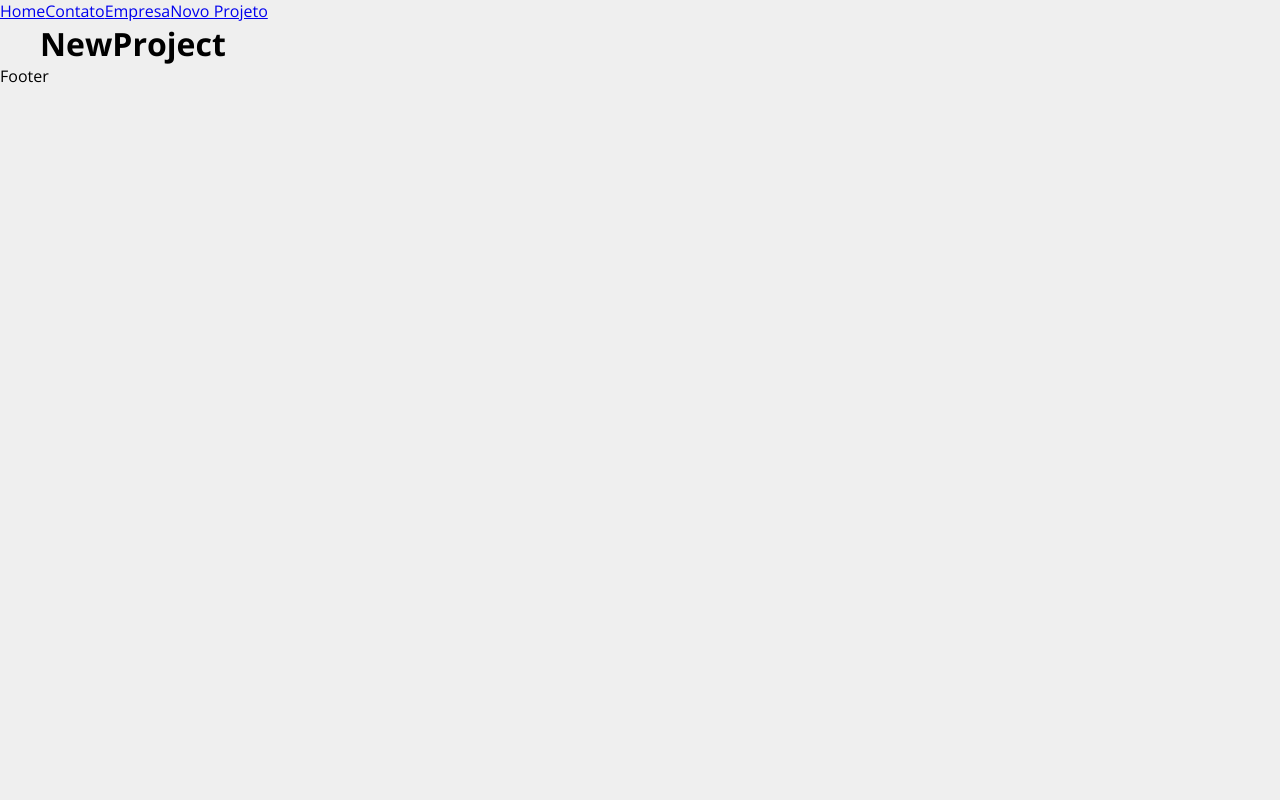
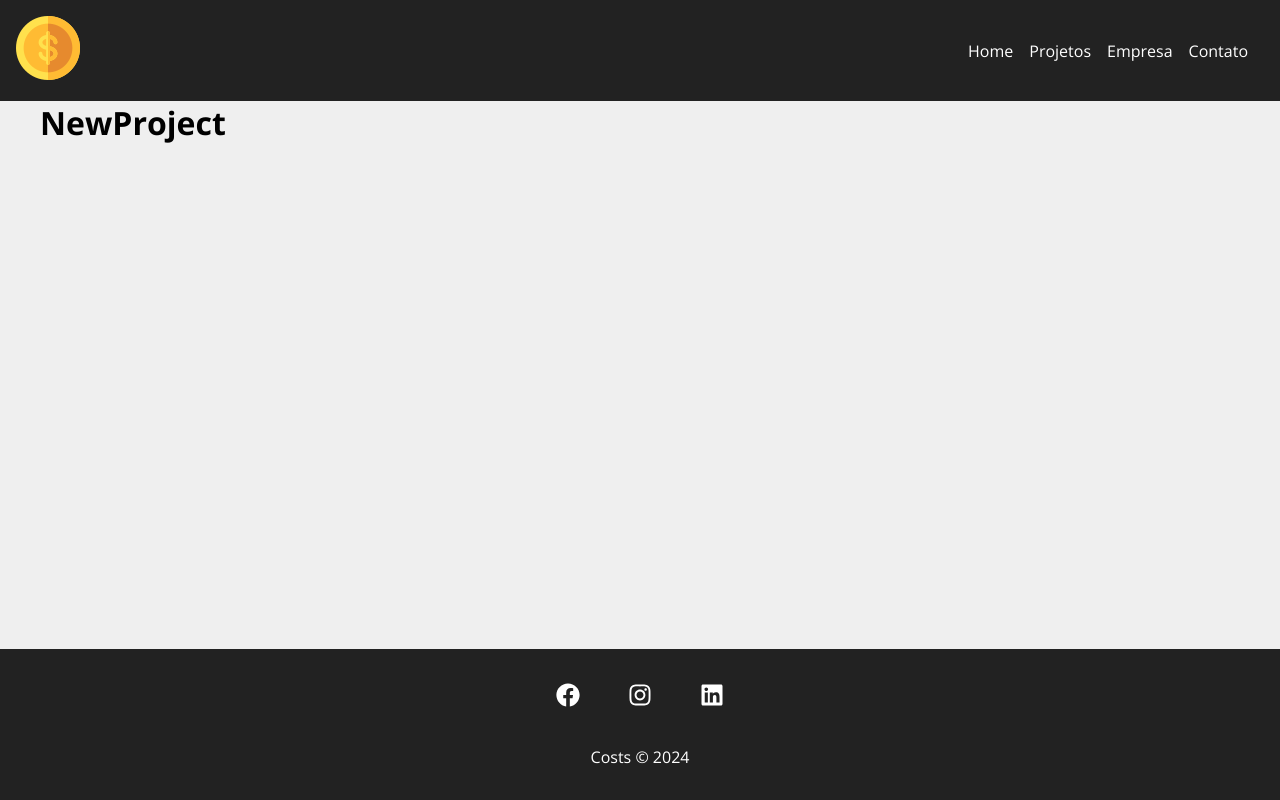
Before and after one commit to luizfilipeyep/costs, a React (Vite) app: page /newproject in a window 1280 px wide. Built offline with nearby package versions, Linux system fonts and the light colour scheme.

Commit message:
navbar e footer

```diff
--- a/src/App.jsx
+++ b/src/App.jsx
@@ -5,27 +5,25 @@ import Company from "./components/pages/Company"
 import Contact from "./components/pages/Contact"
 import NewProject from "./components/pages/NewProject"
 import Container from "./components/layout/Container"
+import Navbar from "./components/layout/Navbar"
+import Projects from "./components/pages/Projects"
+import Footer from "./components/layout/Footer"
 
 function App() {
   return (
     <Router>
-      <div>
-        <Link to="/">Home</Link>
-        <Link to="/contact">Contato</Link>
-        <Link to="/company">Empresa</Link>
-        <Link to="/newproject">Novo Projeto</Link>
-      </div>
-
+      <Navbar />
       <Container customClass="min-height">
         <Routes>
             <Route exact path="/" element={<Home />} />
             <Route path="/company" element={<Company />} />
+            <Route path="/projects" element={<Projects />} />
             <Route path="/contact" element={<Contact/>} />
             <Route path="/newproject" element={<NewProject />} />
         </Routes>
       </Container>
 
-      <p>Footer</p>
+      <Footer />
     </Router>
   )
 }
--- /dev/null
+++ b/src/components/layout/Footer.jsx
@@ -0,0 +1,25 @@
+import { FaFacebook, FaInstagram, FaLinkedin } from "react-icons/fa"
+import "./style.css"
+
+function Footer() {
+  return (
+    <>
+      <footer>
+        <span>
+          <a href="#">
+            <FaFacebook />
+          </a>
+          <a href="#">
+            <FaInstagram />
+          </a>
+          <a href="#">
+            <FaLinkedin />
+          </a>
+        </span>
+        <p><span>Costs</span> &copy; 2024</p>
+      </footer>
+    </>
+   );
+}
+
+export default Footer;
--- /dev/null
+++ b/src/components/layout/Navbar.jsx
@@ -0,0 +1,21 @@
+import { Link } from "react-router-dom";
+import "./style.css"
+import logo from "../../img/costs_logo.png"
+
+function Navbar() {
+  return (
+    <>
+      <nav>
+        <Link to="/"><img src={logo} alt="Costs" /></Link>
+        <span>
+          <Link to="/">Home</Link>
+          <Link to="/projects">Projetos</Link>
+          <Link to="/company">Empresa</Link>
+          <Link to="/contact">Contato</Link>
+        </span>
+      </nav>
+    </>
+   );
+}
+
+export default Navbar;
--- /dev/null
+++ b/src/components/layout/style.css
@@ -0,0 +1,43 @@
+nav {
+  display: flex;
+  justify-content: space-between;
+  align-items: center;
+  background-color: #222;
+  padding: 1em;
+}
+
+nav a {
+  color: #fff;
+  text-decoration: none;
+  padding-right: 1em;
+}
+nav a:hover {
+  color: #ffbb33;
+}
+
+footer {
+  width: 100%;
+  position: fixed;
+  bottom: 0;
+  display: flex;
+  flex-direction: column;
+  align-items: center;
+  justify-content: center;
+  background-color: #222;
+  color: white;
+  padding: 2em;
+}
+
+footer span a {
+  font-size: 1.5em;
+  color: white;
+  padding: 1em;
+}
+
+footer span a:hover {
+  color: #ffbb33;
+}
+
+footer p {
+  margin-top: 2em;
+}
--- /dev/null
+++ b/src/components/pages/Projects.jsx
@@ -0,0 +1,9 @@
+function Projects() {
+  return (
+    <>
+      <h1>Projects</h1>
+    </>
+   );
+}
+
+export default Projects;
```
Also changed, not shown: 1 other file (tests, documents, lock files or other folders).
